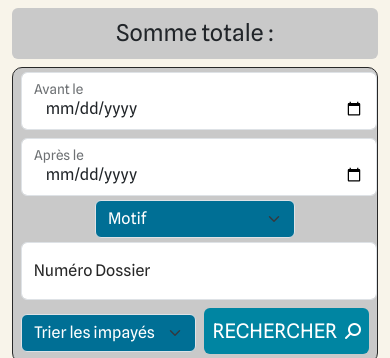
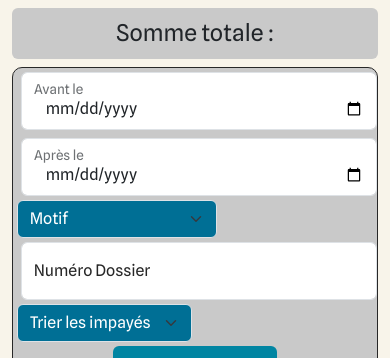
Before and after one commit to FC-Rats/PimpMyPaids, a PHP site: page /clientUnpaids.php in a window 390 px wide. Shown: the part 171-529 px from the top of the page. Run offline with PHP 8.4, Linux system fonts and the light colour scheme; the visitor is signed in with stand-in values (Sample User, id 1); data that the repository does not hold is empty.

Commit message:
ça va rester moche

```diff
--- a/clientUnpaids.php
+++ b/clientUnpaids.php
@@ -35,7 +35,7 @@ if (!isset($_SESSION)) {
     <script src="assets/js/export-data.js"></script>
     <script src="assets/js/accessibility.js"></script>
     <?php include('./header.php'); ?>
-    <?php include('./includes/getClientUnpaids.php');?>
+    <?php include('./includes/getClientUnpaids.php'); ?>
 
     <div class="conteuneur container client-unpaids-section align-items-center jsutify-content-center">
         <h1 class="p-4 text-center">Vos Impayés</h1>
@@ -51,9 +51,7 @@ if (!isset($_SESSION)) {
                         <input type="date" class="form-control ps-4" id="afterDate" name="afterDate" placeholder=" ">
                         <label for="afterDate">Après le</label>
                     </div>
-                    <div class="text-dark d-flex align-items-center justify-content-between">
-                        <!-- <input type="text" class="form-control" id="label" name="label" placeholder=" ">
-                        <label for="label">Motif</label> -->
+                    <div class="text-dark d-flex align-items-center justify-content-between col-12 col-sm-5">
                         <select class="form-select" aria-label="formExportClientDataUnpaids" name="label" id="label" style="max-width: 200px;">
                             <option value="" selected>Motif</option>
                             <option value="Fraude à la carte">Fraude à la carte</option>
@@ -71,7 +69,7 @@ if (!isset($_SESSION)) {
                         <input type="text" class="form-control" id="idUnpaid" name="idUnpaid" placeholder=" ">
                         <label for="idUnpaid">Numéro Dossier</label>
                     </div>
-                    <div class="text-dark d-flex align-items-center justify-content-between">
+                    <div class="text-dark d-flex align-items-center justify-content-between col-12 col-sm-5">
                         <select class="form-select" id="formSortClientUnpaids">
                             <option value="noSorting" selected>Trier les impayés</option>
                             <option value="az">Ordre croissant</option>
--- a/clientValidation.php
+++ b/clientValidation.php
@@ -10,7 +10,8 @@ if (!class_exists('Connection')) {
     include('./includes/connectionFunctions.php');
 }
 
-function decodeTokenForConfirmation($token, $secretKey) {
+function decodeTokenForConfirmation($token, $secretKey)
+{
     // Décoder le token depuis base64
     $decodedToken = base64_decode($token);
 
@@ -46,4 +47,3 @@ if ($_GET['token']) {
         exit;
     }
 }
-?>
```
